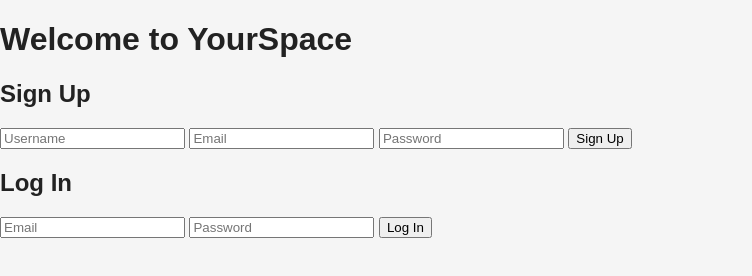
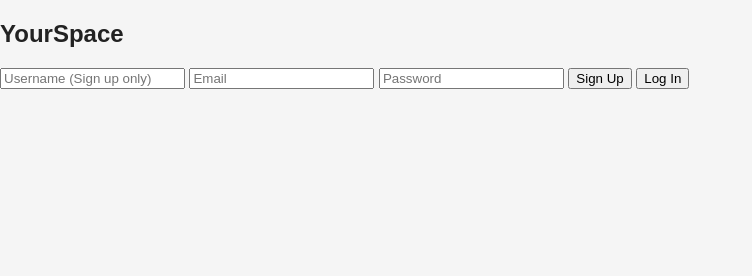
Before and after one commit to JesseLeeOnFB/YourSpace-2026, a plain HTML site: page index.html in a window 1280 px wide. Shown: the whole page, without its empty margins (0-752 px from the left). Drawn offline with Linux system fonts and the light colour scheme.

Commit message:
Update index.html

```diff
--- a/index.html
+++ b/index.html
@@ -3,33 +3,24 @@
 <head>
   <meta charset="UTF-8">
   <meta name="viewport" content="width=device-width, initial-scale=1.0">
-  <title>YourSpace Login / Signup</title>
+  <title>YourSpace Login</title>
   <link rel="stylesheet" href="style.css">
 </head>
 <body>
-  <div class="authContainer">
-    <h1>Welcome to YourSpace</h1>
+  <section class="authSection">
+    <h1>YourSpace</h1>
 
-    <!-- Signup Section -->
-    <div class="signupSection">
-      <h2>Sign Up</h2>
-      <input type="text" id="signupUsername" placeholder="Username">
-      <input type="email" id="signupEmail" placeholder="Email">
-      <input type="password" id="signupPassword" placeholder="Password">
+    <div class="authForm">
+      <input type="text" id="username" placeholder="Username (Sign up only)">
+      <input type="email" id="email" placeholder="Email">
+      <input type="password" id="password" placeholder="Password">
+
       <button id="signupBtn">Sign Up</button>
-    </div>
-
-    <!-- Login Section -->
-    <div class="loginSection">
-      <h2>Log In</h2>
-      <input type="email" id="loginEmail" placeholder="Email">
-      <input type="password" id="loginPassword" placeholder="Password">
       <button id="loginBtn">Log In</button>
     </div>
 
-    <!-- Messages -->
-    <div id="authMessage" style="color:red; margin-top:10px;"></div>
-  </div>
+    <p id="authMessage"></p>
+  </section>
 
   <script type="module" src="script.js"></script>
 </body>
```
